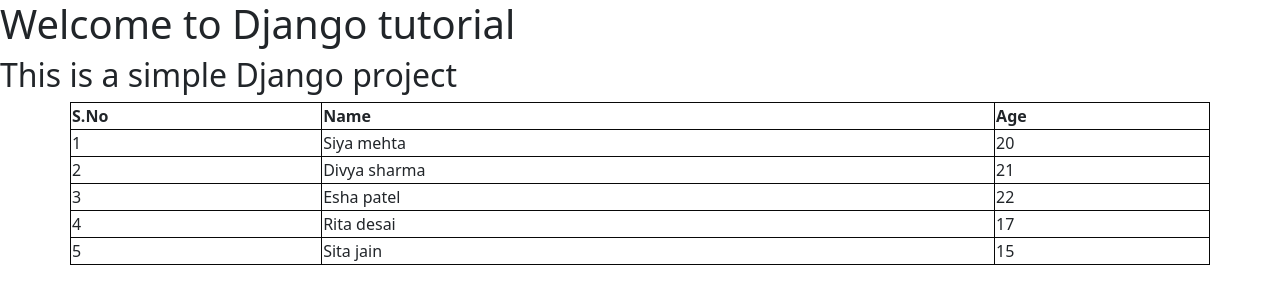
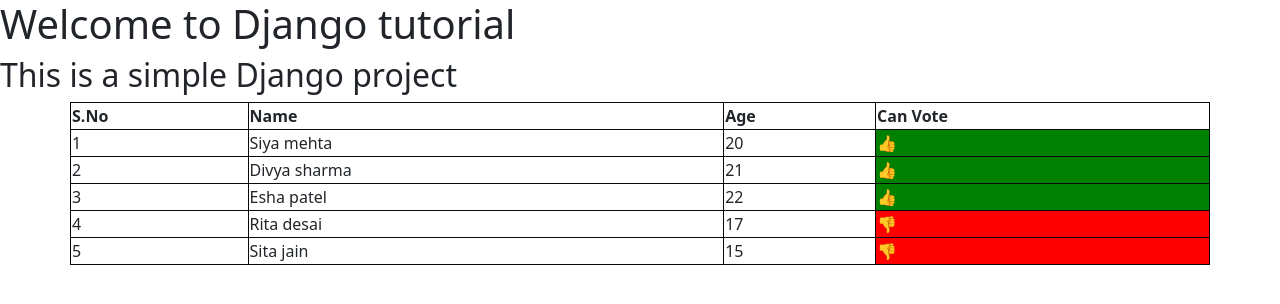
Before and after one commit to shriyajain24/Django-Learning, a Django app: page / in a window 1280 px wide. Shown: the top 304 px of the page. Run offline with Django 5.2, Linux system fonts and the light colour scheme.

Commit message:
Add 'Can Vote' column to table in index.html with conditional styling

```diff
--- a/Django/home/templates/home/index.html
+++ b/Django/home/templates/home/index.html
@@ -24,6 +24,7 @@
     <th>S.No</th>
     <th>Name</th>
     <th>Age</th>
+    <th>Can Vote</th>
   </tr>
 
   {% for people in peoples %}
@@ -32,6 +33,13 @@
     <td>{{forloop.counter}}</td>
     <td>{{people.name}}</td>
     <td>{{people.age}}</td>
+    <td {% if people.age < 18 %}style="background-color: red"{% else %}style="background-color: green"{% endif %}>
+        {% if people.age >= 18 %}
+            👍
+        {% else %}
+            👎
+        {% endif %}
+
   </tr>
 
   {% endfor %}
```
